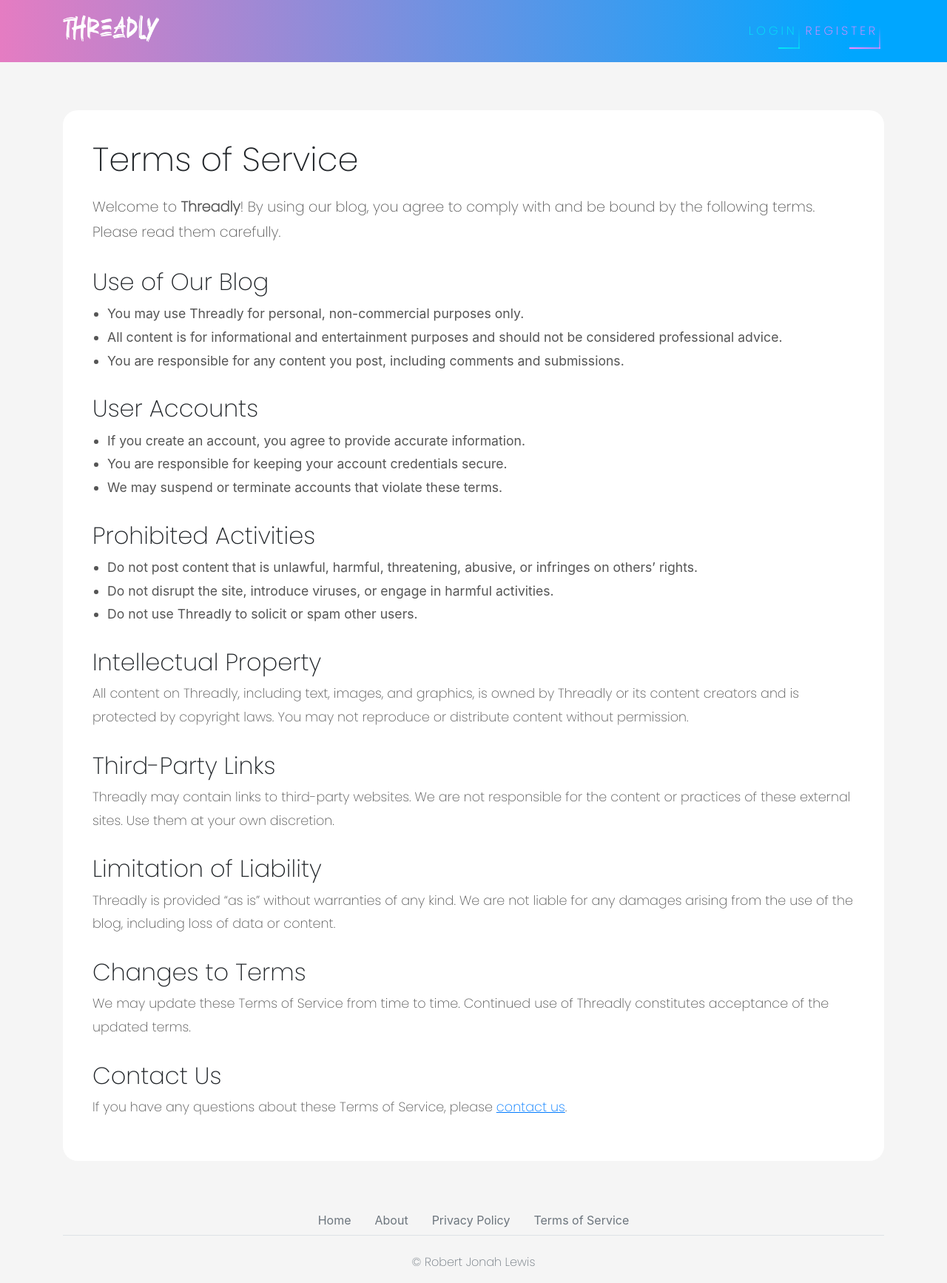
After one commit to RobertJLewis/blogproj, a Django app: page /terms-of-service/ in a window 1280 px wide. The commit adds this page. Shown: the whole page at 74% size. Run offline with Django 3.2, Linux system fonts and the light colour scheme; some libraries are stand-ins or nearby versions.

Commit message:
adding in privicy policy and terms of service

```diff
--- a/blog/templates/blog/base.html
+++ b/blog/templates/blog/base.html
@@ -104,16 +104,24 @@
 
 
 
+        <footer class="">
+          <ul class="nav justify-content-center border-bottom" style="margin-top: 60px;">
+            <li class="nav-item">
+              <a href="{% url 'blog-home' %}" class="nav-link px-3 text-muted">Home</a>
+            </li>
+            <li class="nav-item">
+              <a href="{% url 'blog-about' %}" class="nav-link px-3 text-muted">About</a>
+            </li>
+            <li class="nav-item">
+              <a href="{% url 'privacy-policy' %}" class="nav-link px-3 text-muted">Privacy Policy</a>
+            </li>
+            <li class="nav-item">
+              <a href="{% url 'terms-of-service' %}" class="nav-link px-3 text-muted">Terms of Service</a>
+            </li>
+          </ul><br>
+          <p class="text-center text-muted">&copy; Robert Jonah Lewis</p>
+        </footer>
 
-    <footer class="" >
-      <ul class="nav justify-content-center border-bottom"  style="margin-top: 60px;">
-        <li class="nav-item"><a href="{% url 'blog-home' %}" class="nav-link px-2 text-muted">Home</a></li>
-        <li class="nav-item"><a href="admin.html" class="nav-link px-2 text-muted">Admin</a></li>
-        <li class="nav-item"><a href="{% url 'blog-about' %}" class="nav-link px-2 text-muted">About</a></li>
-      </ul>
-      <p class="text-center text-muted">&copy; Robert Jonah Lewis</p>
-
-    </footer>
 
     </main>
 
--- /dev/null
+++ b/blog/templates/blog/terms_of_service.html
@@ -0,0 +1,68 @@
+{% extends 'blog/base.html' %}
+{% load static %}
+{% block content %}
+<div class="container" style="background: white; padding: 40px; margin-top: 20px; border-radius: 20px; line-height: 1.8;">
+
+    <!-- Page Title -->
+    <h1 style="font-size: 2.8rem; margin-bottom: 20px;">Terms of Service</h1>
+    <p style="font-size: 1.2rem; color: #555;">
+        Welcome to <strong>Threadly</strong>! By using our blog, you agree to comply with and be bound by the following terms. Please read them carefully.
+    </p>
+
+    <!-- Use of Our Blog -->
+    <h2 style="margin-top: 30px; font-size: 2rem;">Use of Our Blog</h2>
+    <ul style="font-size: 1.1rem; color: #555; padding-left: 20px;">
+        <li>You may use Threadly for personal, non-commercial purposes only.</li>
+        <li>All content is for informational and entertainment purposes and should not be considered professional advice.</li>
+        <li>You are responsible for any content you post, including comments and submissions.</li>
+    </ul>
+
+    <!-- User Accounts -->
+    <h2 style="margin-top: 30px; font-size: 2rem;">User Accounts</h2>
+    <ul style="font-size: 1.1rem; color: #555; padding-left: 20px;">
+        <li>If you create an account, you agree to provide accurate information.</li>
+        <li>You are responsible for keeping your account credentials secure.</li>
+        <li>We may suspend or terminate accounts that violate these terms.</li>
+    </ul>
+
+    <!-- Prohibited Activities -->
+    <h2 style="margin-top: 30px; font-size: 2rem;">Prohibited Activities</h2>
+    <ul style="font-size: 1.1rem; color: #555; padding-left: 20px;">
+        <li>Do not post content that is unlawful, harmful, threatening, abusive, or infringes on others’ rights.</li>
+        <li>Do not disrupt the site, introduce viruses, or engage in harmful activities.</li>
+        <li>Do not use Threadly to solicit or spam other users.</li>
+    </ul>
+
+    <!-- Intellectual Property -->
+    <h2 style="margin-top: 30px; font-size: 2rem;">Intellectual Property</h2>
+    <p style="font-size: 1.1rem; color: #555;">
+        All content on Threadly, including text, images, and graphics, is owned by Threadly or its content creators and is protected by copyright laws. You may not reproduce or distribute content without permission.
+    </p>
+
+    <!-- Third-Party Links -->
+    <h2 style="margin-top: 30px; font-size: 2rem;">Third-Party Links</h2>
+    <p style="font-size: 1.1rem; color: #555;">
+        Threadly may contain links to third-party websites. We are not responsible for the content or practices of these external sites. Use them at your own discretion.
+    </p>
+
+    <!-- Limitation of Liability -->
+    <h2 style="margin-top: 30px; font-size: 2rem;">Limitation of Liability</h2>
+    <p style="font-size: 1.1rem; color: #555;">
+        Threadly is provided “as is” without warranties of any kind. We are not liable for any damages arising from the use of the blog, including loss of data or content.
+    </p>
+
+    <!-- Changes to Terms -->
+    <h2 style="margin-top: 30px; font-size: 2rem;">Changes to Terms</h2>
+    <p style="font-size: 1.1rem; color: #555;">
+        We may update these Terms of Service from time to time. Continued use of Threadly constitutes acceptance of the updated terms.
+    </p>
+
+    <!-- Contact -->
+    <h2 style="margin-top: 30px; font-size: 2rem;">Contact Us</h2>
+    <p style="font-size: 1.1rem; color: #555;">
+        If you have any questions about these Terms of Service, please
+        <a href="{% url 'blog-about' %}" style="text-decoration: underline; color: #007bff;">contact us</a>.
+    </p>
+
+</div>
+{% endblock content %}
--- a/blog/urls.py
+++ b/blog/urls.py
@@ -17,6 +17,6 @@ urlpatterns = [
     path('dislike/<int:pk>/', views.dislike_post, name='dislike-post'),
     path('', views.home, name='blog-home'),
     path('comment/<int:pk>/', views.add_comment, name='add-comment'),
-
-
+    path('privacy-policy/', views.privacy_policy, name='privacy-policy'),
+    path('terms-of-service/', views.terms_of_service, name='terms-of-service'),
 ]
--- a/blog/views.py
+++ b/blog/views.py
@@ -2,6 +2,7 @@ from django.shortcuts import render, redirect, get_object_or_404
 from django.http import HttpResponse
 from .models import Post, Comment
 from .forms import CommentForm, QuickPostForm
+from django.shortcuts import render
 from django.contrib.auth.decorators import login_required
 from django.views.generic import ListView, DetailView, CreateView, UpdateView, DeleteView
 from django.contrib.auth.mixins import LoginRequiredMixin, UserPassesTestMixin
@@ -169,3 +170,10 @@ def add_comment(request, pk):
     else:
         form = CommentForm()
     return render(request, 'blog/add_comment.html', {'form': form})
+
+
+def privacy_policy(request):
+    return render(request, 'blog/privacy_policy.html')
+
+def terms_of_service(request):
+    return render(request, 'blog/terms_of_service.html')
```
Also changed, not shown: blog/templates/blog/privacy_policy.html (added, +64 -0 lines).
